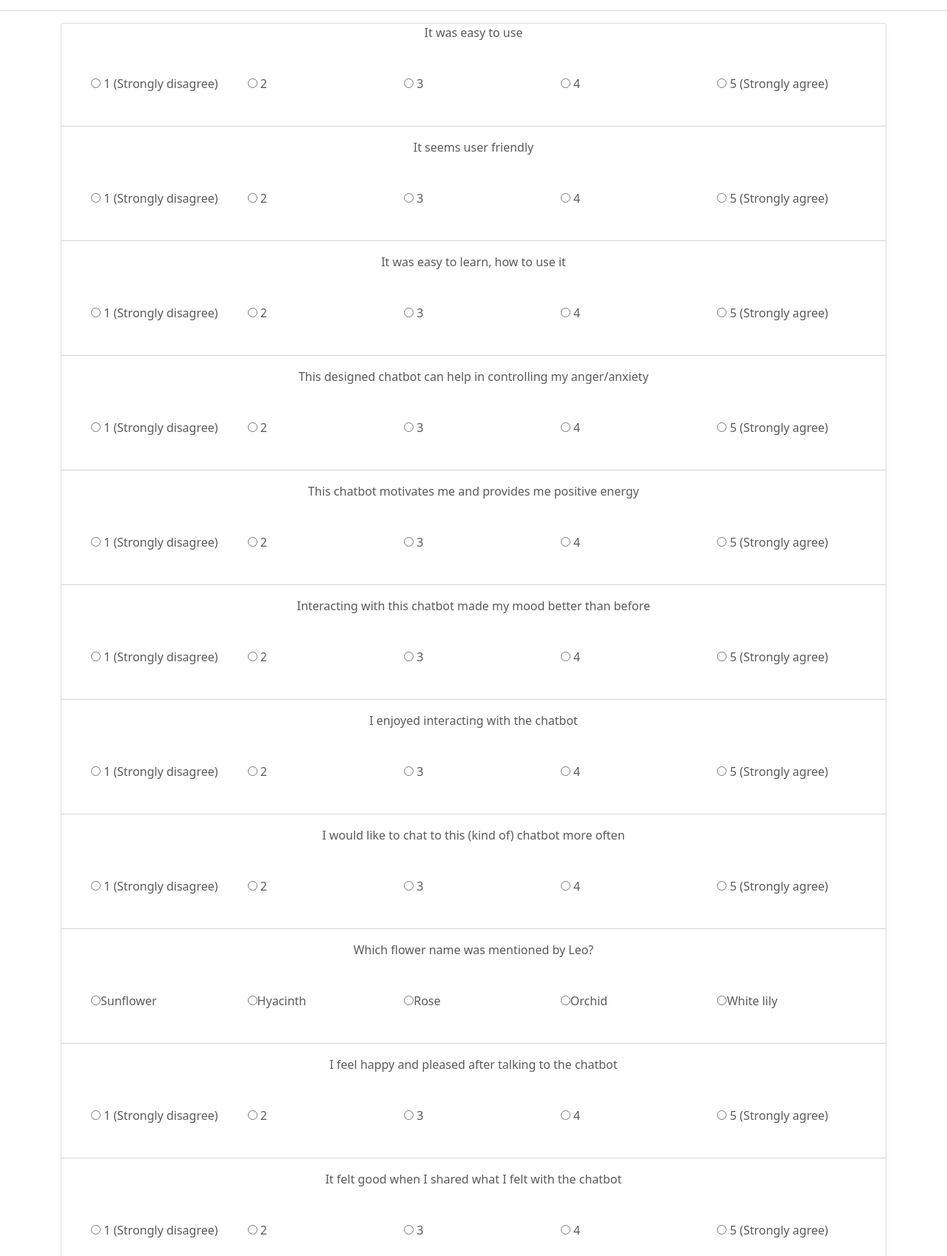
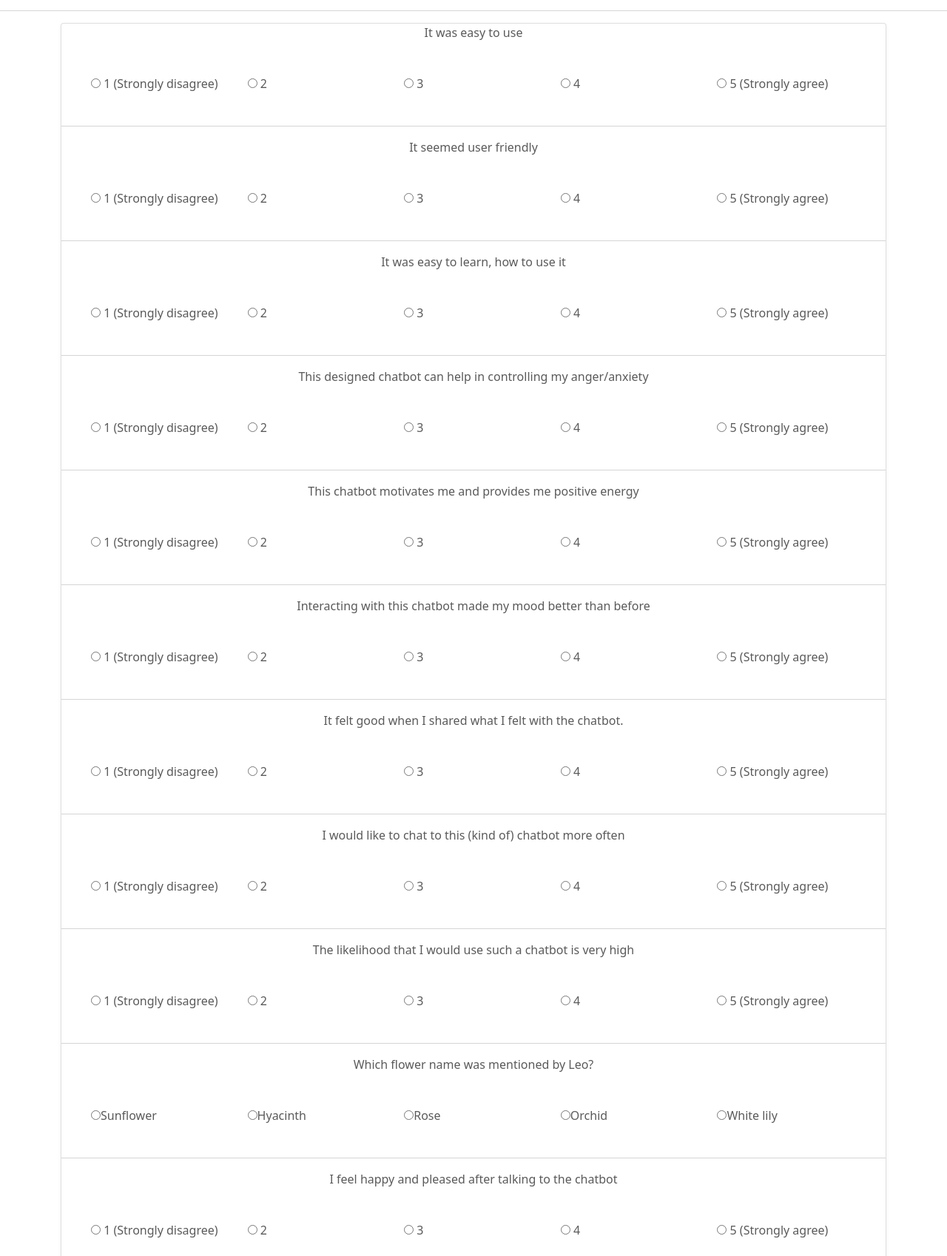
Before and after one commit to MsFakhra/leo, a Django app: page /after in a window 1280 px wide. Shown: the part 222-1920 px from the top of the page at 74% size. Run offline with Django 3.2, Linux system fonts and the light colour scheme; parts of the project's set-up code (start-up, migrations or seed data) failed here and were passed over; some libraries are stand-ins or nearby versions.

Commit message:
email required

```diff
--- a/leobot/views.py
+++ b/leobot/views.py
@@ -76,24 +76,38 @@ def add_to_db(request):
          emotions1 = request.POST.get('emotions', False)
          return redirect("/after")
     if request.POST.get('question_9','')!='':#=="1":
+        #ETU
          q1a = request.POST.get('question_1','')
          q2a = request.POST.get('question_2','')
          q3a = request.POST.get('question_3','')
+        #PH
          q4a = request.POST.get('question_4','')
          q5a = request.POST.get('question_5','')
+
+        #MOOD
          q6a = request.POST.get('question_6','')
          q7a = request.POST.get('question_7','')
+
+        #ATT
          q8a = request.POST.get('question_8','')
          q9a = request.POST.get('question_9','')
+        #ERR chk
          q10a = request.POST.get('question_10','')
+        #PU
          q11a = request.POST.get('question_11','')
          q12a = request.POST.get('question_12','')
+        #SAT
          q13a = request.POST.get('question_13','')
          q14a = request.POST.get('question_14','')
+        #LO
          q15a = request.POST.get('question_15','')
          q16a = request.POST.get('question_16','')
+        #PI
          q17a = request.POST.get('question_17','')
-         after1 = [q1a,q2a,q3a,q4a,q5a,q6a,q7a,q8a,q9a,q10a,q11a,q12a,q13a,q14a,q15a,q16a,q17a]
+         q18a = request.POST.get('question_18', '')
+        #email
+         q19a = request.POST.get('question_19', '')
+         after1 = [q1a,q2a,q3a,q4a,q5a,q6a,q7a,q8a,q9a,q10a,q11a,q12a,q13a,q14a,q15a,q16a,q17a,q18a,q19a]
          #print(name1 + p1 + emotions1)
          if len(before1) > 0:
             prolific = before1[0]
--- a/templates/after.html
+++ b/templates/after.html
@@ -75,7 +75,7 @@
           <div class="card-deck mb-3 text-center">
             <div class="card mb-4 shadow-sm">
               <form action="{% url 'add_to_db' %} " method="post">
-                <!-- Question starts here -->
+                <!-- ETUQuestion starts here -->
                 <p class="text-center ">It was easy to use</p>
                 <div class="card-body ">
                   <div class="container grid-striped ">
@@ -100,8 +100,8 @@
                 </div>
                 <hr>
                 <!-- Question ends here -->
-                <!-- Question starts here -->
-                <p class="text-center ">It seems user friendly</p>
+                <!-- ETUQuestion starts here -->
+                <p class="text-center ">It seemed user friendly</p>
                 <div class="card-body ">
                   <div class="container grid-striped ">
                     <div class="row " style="height:50px; ">
@@ -125,7 +125,7 @@
                 </div>
                 <hr>
                 <!-- Question ends here -->
-                <!-- Question starts here -->
+                <!-- ETUQuestion starts here -->
                 <p class="text-center ">It was easy to learn, how to use it</p>
                 <div class="card-body ">
                   <div class="container grid-striped ">
@@ -150,7 +150,7 @@
                 </div>
                 <hr>
                 <!-- Question ends here -->
-                <!-- Question starts here -->
+                <!-- PHQuestion starts here -->
                 <p class="text-center ">This designed chatbot can help in controlling my anger/anxiety</p>
                 <div class="card-body ">
                   <div class="container grid-striped ">
@@ -175,7 +175,7 @@
                 </div>
                 <hr>
                 <!-- Question ends here -->
-                <!-- Question starts here -->
+                <!-- PHQuestion starts here -->
                 <p class="text-center ">This chatbot motivates me and provides me positive energy</p>
                 <div class="card-body ">
                   <div class="container grid-striped ">
@@ -200,7 +200,7 @@
                 </div>
                 <hr>
                 <!-- Question ends here -->
-                <!-- Question starts here -->
+                <!-- MOOQuestion starts here -->
                 <p class="text-center ">Interacting with this chatbot made my mood better than before</p>
                 <div class="card-body ">
                   <div class="container grid-striped ">
@@ -225,8 +225,8 @@
                 </div>
                 <hr>
                 <!-- Question ends here -->
-                <!-- Question starts here -->
-                <p class="text-center ">I enjoyed interacting with the chatbot</p>
+                <!-- MOOQuestion starts here -->
+                <p class="text-center ">It felt good when I shared what I felt with the chatbot.</p>
                 <div class="card-body ">
                   <div class="container grid-striped ">
                     <div class="row " style="height:50px; ">
@@ -250,7 +250,8 @@
                 </div>
                 <hr>
                 <!-- Question ends here -->
-                <!-- Question starts here -->
+
+                <!-- ATTQuestion starts here -->
                 <p class="text-center ">I would like to chat to this (kind of) chatbot more often</p>
                 <div class="card-body ">
                   <div class="container grid-striped ">
@@ -275,58 +276,60 @@
                 </div>
                 <hr>
                 <!-- Question ends here -->
+
+                <!-- ATTQuestion starts here -->
+                <p class="text-center ">The likelihood that I would use such a chatbot is very high</p>
+                <div class="card-body ">
+                  <div class="container grid-striped ">
+                    <div class="row " style="height:50px; ">
+                      <div class="col-sm d-flex my-auto ">
+                        <span class="ml-2 align-middle "><input type="radio" name="question_9" value="1" required>  1 (Strongly disagree)</span>
+                      </div>
+                      <div class="col-sm d-flex my-auto ">
+                        <span class="ml-2 align-middle "><input type="radio" name="question_9" value="2">  2 </span>
+                      </div>
+                      <div class="col-sm d-flex my-auto ">
+                        <span class="ml-2 align-middle "><input type="radio" name="question_9" value="3">  3 </span>
+                      </div>
+                      <div class="col-sm d-flex my-auto ">
+                        <span class="ml-2 align-middle "><input type="radio" name="question_9" value="4">  4 </span>
+                      </div>
+                      <div class="col-sm d-flex my-auto ">
+                        <span class="ml-2 align-middle "><input type="radio" name="question_9" value="5">  5 (Strongly agree)</span>
+                      </div>
+                    </div>
+                  </div>
+                </div>
+                <hr>
+                <!-- Question ends here -->
+
                 <!-- Question starts here -->
                 <p class="text-center ">Which flower name was mentioned by Leo?</p>
                 <div class="card-body ">
                   <div class="container grid-striped ">
                     <div class="row " style="height:50px; ">
                       <div class="col-sm d-flex my-auto ">
-                        <span class="ml-2 align-middle "><input type="radio" name="question_9" value="Sunflower" required>Sunflower</span>
+                        <span class="ml-2 align-middle "><input type="radio" name="question_10" value="Sunflower" required>Sunflower</span>
                       </div>
                       <div class="col-sm d-flex my-auto ">
-                        <span class="ml-2 align-middle "><input type="radio" name="question_9" value="Hyacinth">Hyacinth</span>
+                        <span class="ml-2 align-middle "><input type="radio" name="question_10" value="Hyacinth">Hyacinth</span>
                       </div>
                       <div class="col-sm d-flex my-auto ">
-                        <span class="ml-2 align-middle "><input type="radio" name="question_9" value="Rose">Rose</span>
+                        <span class="ml-2 align-middle "><input type="radio" name="question_10" value="Rose">Rose</span>
                       </div>
                       <div class="col-sm d-flex my-auto ">
-                        <span class="ml-2 align-middle "><input type="radio" name="question_9" value="Orchid">Orchid</span>
+                        <span class="ml-2 align-middle "><input type="radio" name="question_10" value="Orchid">Orchid</span>
                       </div>
                       <div class="col-sm d-flex my-auto ">
-                        <span class="ml-2 align-middle "><input type="radio" name="question_9" value="White lily">White lily</span>
+                        <span class="ml-2 align-middle "><input type="radio" name="question_10" value="White lily">White lily</span>
                       </div>
                     </div>
                   </div>
                 </div>
                 <hr>
                 <!-- Question ends here -->
-                <!-- Question starts here -->
+                <!-- PU Question starts here -->
                 <p class="text-center ">I feel happy and pleased after talking to the chatbot</p>
-                <div class="card-body ">
-                  <div class="container grid-striped ">
-                    <div class="row " style="height:50px; ">
-                      <div class="col-sm d-flex my-auto ">
-                        <span class="ml-2 align-middle "><input type="radio" name="question_10" value="1" required>  1 (Strongly disagree)</span>
-                      </div>
-                      <div class="col-sm d-flex my-auto ">
-                        <span class="ml-2 align-middle "><input type="radio" name="question_10" value="2">  2 </span>
-                      </div>
-                      <div class="col-sm d-flex my-auto ">
-                        <span class="ml-2 align-middle "><input type="radio" name="question_10" value="3">  3 </span>
-                      </div>
-                      <div class="col-sm d-flex my-auto ">
-                        <span class="ml-2 align-middle "><input type="radio" name="question_10" value="4">  4 </span>
-                      </div>
-                      <div class="col-sm d-flex my-auto ">
-                        <span class="ml-2 align-middle "><input type="radio" name="question_10" value="5">  5 (Strongly agree)</span>
-                      </div>
-                    </div>
-                  </div>
-                </div>
-                <hr>
-                <!-- Question ends here -->
-                <!-- Question starts here -->
-                <p class="text-center ">It felt good when I shared what I felt with the chatbot</p>
                 <div class="card-body ">
                   <div class="container grid-striped ">
                     <div class="row " style="height:50px; ">
@@ -350,8 +353,8 @@
                 </div>
                 <hr>
                 <!-- Question ends here -->
-                <!-- Question starts here -->
-                <p class="text-center ">I am satisfied by using this chatbot</p>
+                <!-- PUQuestion starts here -->
+                <p class="text-center ">This chatbot is/can be useful to provide support or companionship</p>
                 <div class="card-body ">
                   <div class="container grid-striped ">
                     <div class="row " style="height:50px; ">
@@ -375,8 +378,8 @@
                 </div>
                 <hr>
                 <!-- Question ends here -->
-                <!-- Question starts here PH-->
-                <p class="text-center ">I think people will get benefit from supportive bots future</p>
+                <!-- SATQuestion starts here -->
+                <p class="text-center ">I feel satisfied by using this chatbot</p>
                 <div class="card-body ">
                   <div class="container grid-striped ">
                     <div class="row " style="height:50px; ">
@@ -400,8 +403,8 @@
                 </div>
                 <hr>
                 <!-- Question ends here -->
-                <!-- Question starts here -->
-                <p class="text-center ">I would recommend my friends and family to try this chatbot</p>
+                <!-- SATQuestion starts here -->
+                <p class="text-center ">I felt supported/pleasant by the messages of the chatbot</p>
                 <div class="card-body ">
                   <div class="container grid-striped ">
                     <div class="row " style="height:50px; ">
@@ -425,8 +428,8 @@
                 </div>
                 <hr>
                 <!-- Question ends here -->
-                <!-- Question starts here -->
-                <p class="text-center ">I felt supported/pleasant by the messages of the chatbot</p>
+                 <!-- LOQuestion starts here -->
+                <p class="text-center ">I can use this bot to get support and motivation whenever I need</p>
                 <div class="card-body ">
                   <div class="container grid-striped ">
                     <div class="row " style="height:50px; ">
@@ -450,8 +453,8 @@
                 </div>
                 <hr>
                 <!-- Question ends here -->
-                <!-- Question starts here -->
-                <p class="text-center ">This chatbot was able to tell about the person I am</p>
+                <!-- LOQuestion starts here -->
+                <p class="text-center ">The chatbot tried to provide me a feeling of a friend.</p>
                 <div class="card-body ">
                   <div class="container grid-striped ">
                     <div class="row " style="height:50px; ">
@@ -475,14 +478,65 @@
                 </div>
                 <hr>
                 <!-- Question ends here -->
-
-                <!-- Question starts here -->
-                <p class="text-center ">We are also working an upgraded version of the chatbot. <br>Would you like provide feedback or to hear from us, if  <b>Yes</b> please provide your email</p>
+                <!-- PIQuestion starts here -->
+                <p class="text-center ">I think people will get benefit from supportive chatbots in future</p>
                 <div class="card-body ">
                   <div class="container grid-striped ">
                     <div class="row " style="height:50px; ">
                       <div class="col-sm d-flex my-auto ">
-                        <span class="ml-2 align-middle "><input type="email" size = "50" align="center" name="question_17"></span>
+                        <span class="ml-2 align-middle "><input type="radio" name="question_17" value="1" required>  1 (Strongly disagree)</span>
+                      </div>
+                      <div class="col-sm d-flex my-auto ">
+                        <span class="ml-2 align-middle "><input type="radio" name="question_17" value="2">  2 </span>
+                      </div>
+                      <div class="col-sm d-flex my-auto ">
+                        <span class="ml-2 align-middle "><input type="radio" name="question_17" value="3">  3 </span>
+                      </div>
+                      <div class="col-sm d-flex my-auto ">
+                        <span class="ml-2 align-middle "><input type="radio" name="question_17" value="4">  4 </span>
+                      </div>
+                      <div class="col-sm d-flex my-auto ">
+                        <span class="ml-2 align-middle "><input type="radio" name="question_17" value="5">  5 (Strongly agree)</span>
+                      </div>
+                    </div>
+                  </div>
+                </div>
+                <hr>
+                <!-- Question ends here -->
+                <!-- PIQuestion starts here -->
+                <p class="text-center ">I would recommend my friends and family to try this chatbot</p>
+                <div class="card-body ">
+                  <div class="container grid-striped ">
+                    <div class="row " style="height:50px; ">
+                      <div class="col-sm d-flex my-auto ">
+                        <span class="ml-2 align-middle "><input type="radio" name="question_18" value="1" required>  1 (Strongly disagree)</span>
+                      </div>
+                      <div class="col-sm d-flex my-auto ">
+                        <span class="ml-2 align-middle "><input type="radio" name="question_18" value="2">  2 </span>
+                      </div>
+                      <div class="col-sm d-flex my-auto ">
+                        <span class="ml-2 align-middle "><input type="radio" name="question_18" value="3">  3 </span>
+                      </div>
+                      <div class="col-sm d-flex my-auto ">
+                        <span class="ml-2 align-middle "><input type="radio" name="question_18" value="4">  4 </span>
+                      </div>
+                      <div class="col-sm d-flex my-auto ">
+                        <span class="ml-2 align-middle "><input type="radio" name="question_18" value="5">  5 (Strongly agree)</span>
+                      </div>
+                    </div>
+                  </div>
+                </div>
+                <hr>
+                <!-- Question ends here -->
+
+
+                <!-- Question starts here -->
+                <p class="text-center ">Please provide your email, to cross-check your record in our database. Please note, it will not be shared or used in future.</p>
+                <div class="card-body ">
+                  <div class="container grid-striped ">
+                    <div class="row " style="height:50px; ">
+                      <div class="col-sm d-flex my-auto ">
+                        <span class="ml-2 align-middle "><input type="email" size = "50" align="center" name="question_19" required></span>
                       </div>
                     </div>
                   </div>
@@ -503,7 +557,7 @@
       </div>
     </div>
     <!-- /.container -->
-
+    <!--done-->
 
     <!-- FOOTER -->
     <footer class="container ">
--- a/templates/privacy.html
+++ b/templates/privacy.html
@@ -80,7 +80,7 @@
                 Therefore, the data which our service will process consist of: </p>
               <ul class="ref">
                 <li>Your answers</li>
-                <li>OPTIONAL Your email, to send you the results of our study.</li>
+                <li>Your email, to verify your records in our database.</li>
               </ul>
 
               <h4>About data </h4>
```
Also changed, not shown: db.sqlite3.
